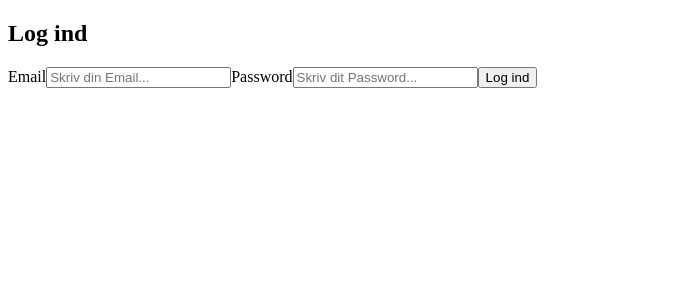
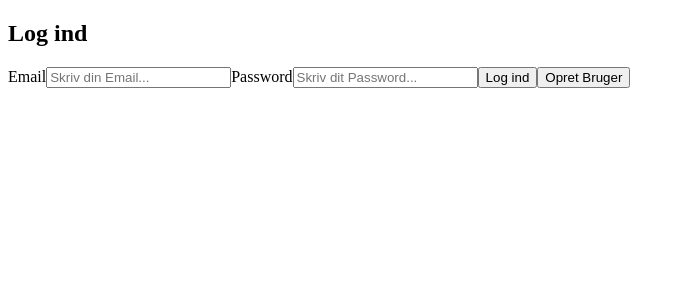
Before and after one commit to jako6857/SvendePr-ve-Gratissimo-JakobBroNielsen, a React app in the folder Web/: page / in a window 1280 px wide. Shown: the top 300 px of the page, without its empty margins (0-685 px from the left). Built offline with nearby package versions, Linux system fonts and the light colour scheme; the HTML template or start-up script is replaced by a standard one.

Commit message:
De første par routes samt install af react-router-dom og en opret bruger knap (ren html)

```diff
--- a/Web/package.json
+++ b/Web/package.json
@@ -11,7 +11,8 @@
   },
   "dependencies": {
     "react": "^19.2.8",
-    "react-dom": "^19.2.8"
+    "react-dom": "^19.2.8",
+    "react-router-dom": "^7.18.3"
   },
   "devDependencies": {
     "@babel/core": "^7.29.7",
--- a/Web/src/App.jsx
+++ b/Web/src/App.jsx
@@ -0,0 +1,19 @@
+import { Routes, Route } from "react-router-dom";
+import LogInd from "./pages/LogInd.jsx";
+import OpretAnnonce from "./pages/OpretAnnonce.jsx";
+import OpretProfil from "./pages/OpretProfil.jsx";
+import forside from "./pages/Forside.jsx";
+import AlleJobs from "./pages/AlleJobs.jsx";
+import NyhedsPage from "./pages/NyhedsPage.jsx";
+import MinSide from "./pages/MinSide.jsx";
+
+function App() {
+  return (
+    <Routes>
+      <Route path="/" element={<Forside />} />
+      <Route path="/" element={<LogInd />} />
+      <Route path="/opret-profil" element={<OpretProfil />} />
+      <Route path="/opret-annonce" element={<OpretAnnonce />} />
+    </Routes>
+  );
+}
--- a/Web/src/main.jsx
+++ b/Web/src/main.jsx
@@ -1,9 +1,13 @@
 import { StrictMode } from "react";
 import { createRoot } from "react-dom/client";
 import { LogInd } from "./pages/LogInd.jsx";
+import { browserRouter } from "react-router-dom";
+import App from "./App.jsx";
 
 createRoot(document.getElementById("root")).render(
-  <StrictMode>
-    <LogInd />
-  </StrictMode>,
+  <browserRouter>
+    <StrictMode>
+      <LogInd />
+    </StrictMode>
+  </browserRouter>,
 );
--- a/Web/src/pages/LogInd.jsx
+++ b/Web/src/pages/LogInd.jsx
@@ -39,6 +39,7 @@ export function LogInd() {
       {error && <p>{error}</p>}
 
       <button type="submit">Log ind</button>
+      <button type="submit">Opret Bruger</button>
     </form>
   );
 }
```
Also changed, not shown: 1 other file (tests, documents, lock files or other folders).
